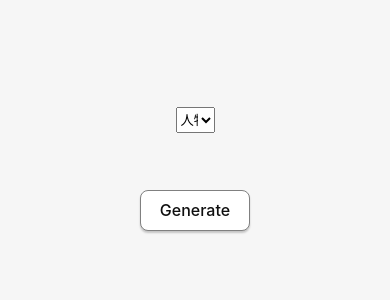
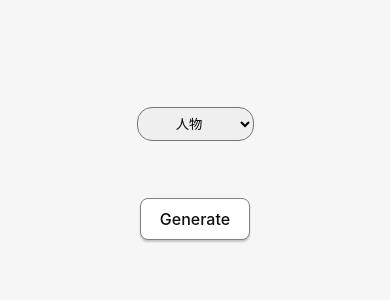
Before and after one commit to akutori/persona-ipsum, a React (Vite) app: page / in a window 390 px wide. Shown: the top 300 px of the page. Built offline with nearby package versions, Linux system fonts and the light colour scheme.

Commit message:
スマホサイズにしたときにセレクトボックスが潰れないようにした。
アプリ名を変更

```diff
--- a/src-tauri/tauri.conf.json
+++ b/src-tauri/tauri.conf.json
@@ -6,7 +6,7 @@
     "distDir": "../dist"
   },
   "package": {
-    "productName": "persona-ipsum",
+    "productName": "ぺるそなIpsum",
     "version": "0.0.0"
   },
   "tauri": {
@@ -19,7 +19,7 @@
     },
     "windows": [
       {
-        "title": "persona-ipsum",
+        "title": "ぺるそなIpsum",
         "width": 800,
         "height": 600
       }
@@ -30,7 +30,7 @@
     "bundle": {
       "active": true,
       "targets": "all",
-      "identifier": "com.tauri.dev",
+      "identifier": "com.akutori.persona-ipsum",
       "icon": [
         "icons/32x32.png",
         "icons/128x128.png",
--- a/src/Components/LoremMenu.tsx
+++ b/src/Components/LoremMenu.tsx
@@ -9,6 +9,7 @@ function CompanyMenu() {
     // inputのvalueを保持する
     const [range, setRange] = useState(1)
 
+    // 生成された文章の文字数
     const [textCount, setTextCount] = useState(ipsumData.loremParagraph.length)
 
     function generateCompanyData() {
--- a/src/GenerateIpsumMenu.tsx
+++ b/src/GenerateIpsumMenu.tsx
@@ -46,7 +46,7 @@ function GenerateIpsumMenu(): JSX.Element {
         <>
             {isOpen && ipsumTable}
             <div className="generate-menu">
-                <select>
+                <select className="create-category">
                     {ipsumsMenu.map((menu: { id: number, type: string, name: string }) => (<option key={menu.id} value={menu.id}>{menu.name}</option>))}
                 </select>
                 <div className="generate-button">
--- a/src/css/GenerateIpsumMenu.css
+++ b/src/css/GenerateIpsumMenu.css
@@ -1,3 +1,16 @@
 .generate-button {
     margin-top: 5vh;
 }
+
+.create-category {
+    border-radius: 15px;
+    text-align: center;
+    height: 4dvh;
+    width: 10dvw;
+}
+
+@media screen and (max-width: 770px) {
+    .create-category{
+        width: 30dvw;
+    }
+}
```
